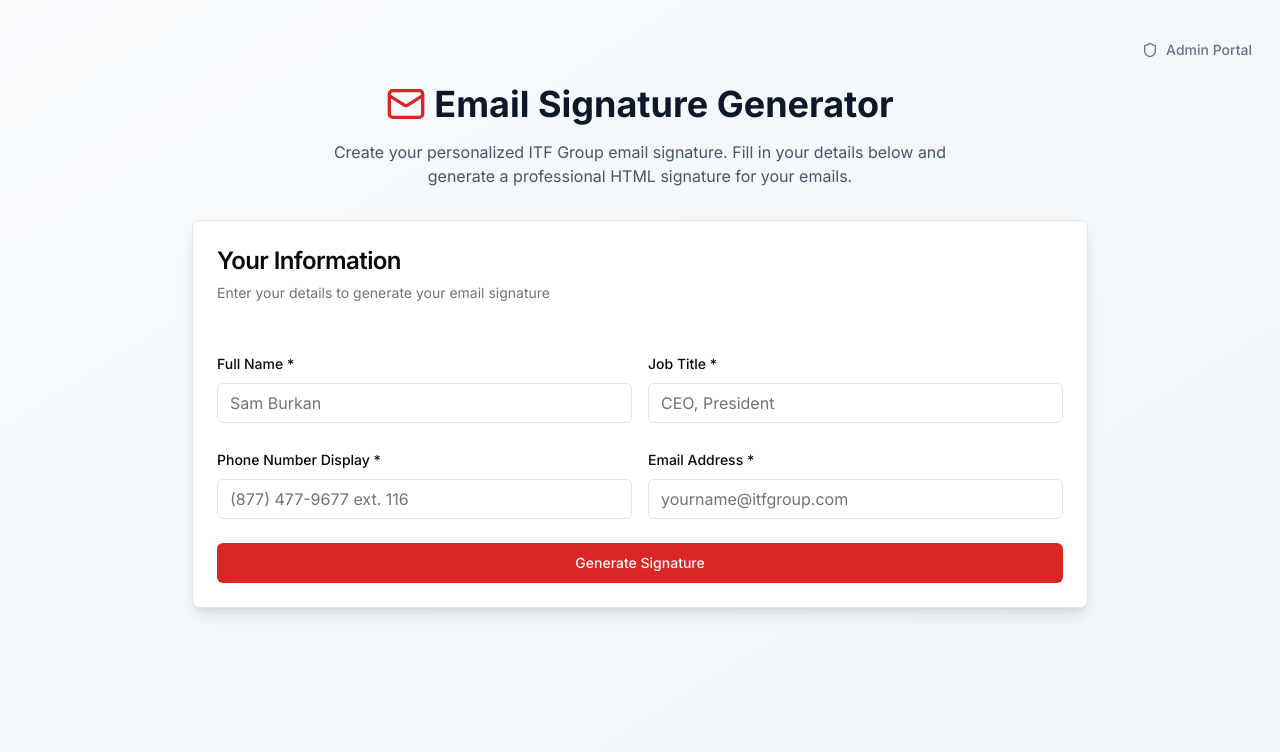
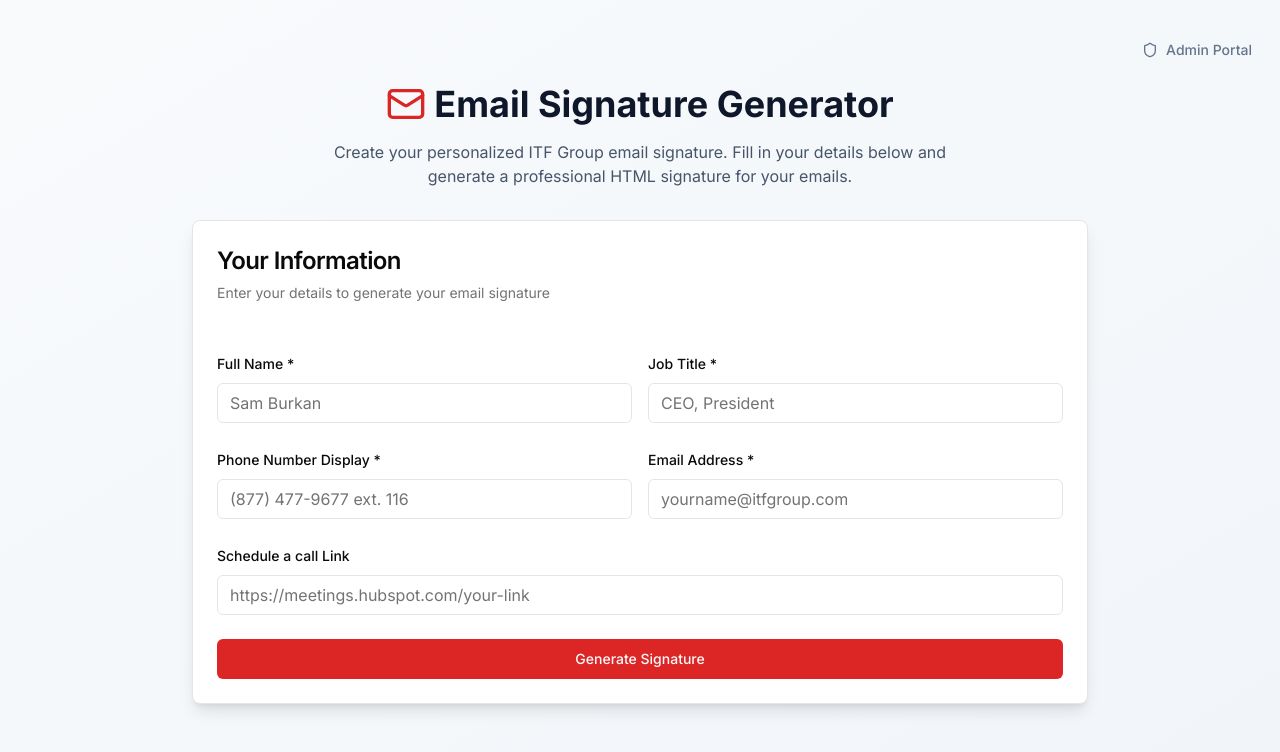
Before and after one commit to vavgithub/email-template-generator, a Next.js app: page / in a window 1280 px wide. Shown: the top 752 px of the page. Built offline with nearby package versions, Linux system fonts and the light colour scheme.

Commit message:
added schedule a call input field

```diff
--- a/app/page.tsx
+++ b/app/page.tsx
@@ -19,6 +19,7 @@ export default function Home() {
     title: '',
     phoneNumber: '',
     email: '',
+    meetingLink: '',
   });
   const [generatedHtml, setGeneratedHtml] = useState('');
   const [showPreview, setShowPreview] = useState(false);
@@ -178,6 +179,21 @@ export default function Home() {
                   </div>
                 </div>
 
+                <div className="grid md:grid-cols-1 gap-4">
+                  <div className="space-y-2">
+                    <Label htmlFor="meetingLink">Schedule a call Link</Label>
+                    <Input
+                      id="meetingLink"
+                      name="meetingLink"
+                      type="url"
+                      value={formData.meetingLink}
+                      onChange={handleInputChange}
+                      placeholder="https://meetings.hubspot.com/your-link"
+                      className="text-base"
+                    />
+                  </div>
+                </div>
+
                 <div className="flex gap-3">
                   <Button type="submit" disabled={isSubmitting} className="w-full bg-red-600 hover:bg-red-700">
                     {isSubmitting ? 'Generating...' : 'Generate Signature'}
--- a/lib/email-template.ts
+++ b/lib/email-template.ts
@@ -3,6 +3,7 @@ export type TemplateData = {
   title: string;
   phoneNumber: string;
   email: string;
+  meetingLink?: string;
 };
 
 export function generateEmailTemplate(data: TemplateData): string {
@@ -12,6 +13,7 @@ export function generateEmailTemplate(data: TemplateData): string {
   const address = '11990 Missouri Bottom Road Hazelwood, MO 63042';
   const websiteUrl = 'http://itfgroup.com/';
   const websiteDisplay = 'www.itfgroup.com';
+  const meetingUrl = data.meetingLink || 'https://meetings.hubspot.com/sam-burkhan';
 
   // Extract numbers only for the tel: link
   // Handles extension format like "123-456-7890 ext. 123" -> "tel:1234567890,,123"
@@ -190,7 +192,7 @@ export function generateEmailTemplate(data: TemplateData): string {
             <tr>
                 <td colspan="3" style="height: 32px;">
                     <p style="margin: 0.1px">
-                        <a href="https://meetings.hubspot.com/sam-burkhan" style="
+                        <a href="${meetingUrl}" style="
                             display: inline-block;
                             vertical-align: middle;
                         ">
```
